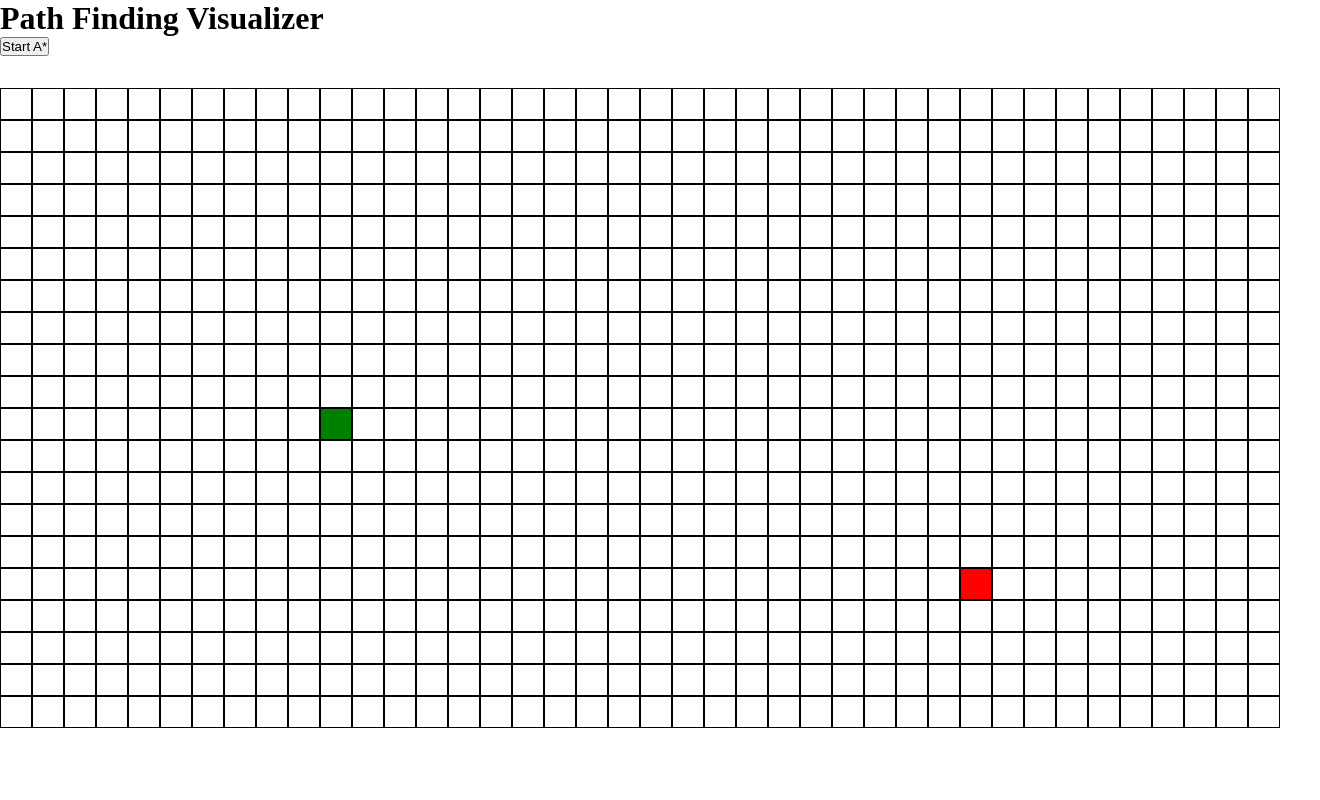
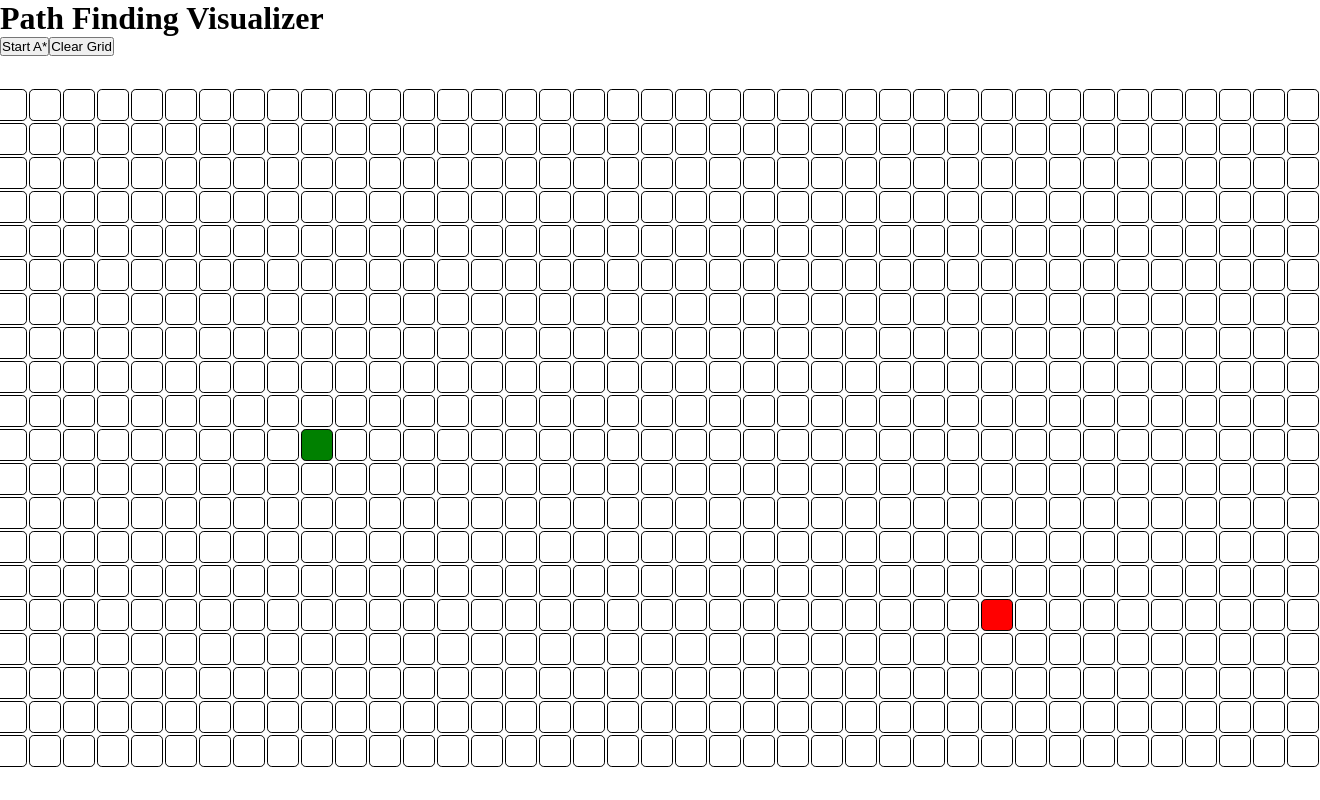
Before and after one commit to athulgeorge37/Path_Finding_Visualizer, a React (Create React App) app: page / in a window 1280 px wide. Shown: the whole page, 1320 px wide, since content can reach past the window. Built offline with nearby package versions, Linux system fonts and the light colour scheme.

Commit message:
better animation for visited cells

```diff
--- a/src/Grid.js
+++ b/src/Grid.js
@@ -1,5 +1,5 @@
 import Grid_Cell from "./Grid_Cell"
-import { useState, } from 'react';
+import { useEffect, useState, } from 'react';
 import "./Grid.css"
 import { PriorityQueue } from "./priority_queue"
 
@@ -12,18 +12,16 @@ const START_CELL_Y = 10
 const END_CELL_X = 30
 const END_CELL_Y = 15
 
-const DELAY_ANIMATION = 5
+const DELAY_ANIMATION = 10   // was 5
 
-function Grid() {
-
-    // const my_Grid = []
-    const [my_Grid, set_my_Grid] = useState([])
+let my_start_cell = null
+let my_end_cell = null
 
 
-    const visited_cells = []
+const initialise_empty_grid = () => {
 
-    let my_start_cell = null
-    let my_end_cell = null
+    const empty_grid = []
+
     for (let y = 0; y < GRID_HEIGHT; y++) {
         const my_row = []
         for (let x = 0; x < GRID_LENGTH; x++) {
@@ -56,12 +54,71 @@ function Grid() {
             }
 
         }
-        my_Grid.push(my_row)
+        empty_grid.push(my_row)
+    }
+
+    is_empty_grid(empty_grid)
+    return empty_grid
+}
+
+
+const is_empty_grid = (my_Grid) => {
+    let is_empty = true
+    for (const row of my_Grid) {
+        for (const my_cell of row) {
+            console.log("my_cell.is_Wall", my_cell.is_Wall)
+            if (my_cell.is_Wall || my_cell.is_path) {
+                is_empty = false
+            }
+
+        }
+    }
+
+    console.log()
+    if (is_empty) {
+        console.log("my_Grid is empty")
+    } else {
+        console.log("my_Grid is not empty!!!")
+    }
+    console.log()
+}
+
+
+
+function Grid() {
+    // the grid is only rendered once, grid cell components are updated and rendered for walls
+    // searched areas and paths are updated using getElementByID classnames
+
+    // all grid cell objects are kept in this array
+    // const my_Grid = []
+    const [my_Grid, set_my_Grid] = useState(initialise_empty_grid())
+
+    // contains all visited cell objects
+    const visited_cells = []
+
+    // initialising the grid cells
+
+
+    useEffect(() => {
+        console.log()
+        console.log("useffect running")
+
+        is_empty_grid(my_Grid)
+        console.log()
+
+    });
+
+    const empty_grid = () => {
+
+        console.log()
+        console.log("clearing grid")
+        set_my_Grid(initialise_empty_grid())
+        console.log()
     }
 
 
     let mouse_down = false
-
+    // below 3 handle_mouse methods are for clicking and dragging walls on the grid
     const handle_mouse_down = (update_wall, x, y) => {
         update_wall()
         my_Grid[y][x].is_Wall = !my_Grid[y][x].is_Wall
@@ -81,17 +138,17 @@ function Grid() {
 
 
     const A_STAR_Algorithm = () => {
-        console.log("A Star algo")
-        // console.log("my_Grid =", my_Grid)
+        console.log("Starting A Star algo")
 
         let my_queue = new PriorityQueue();
 
         my_queue.enqueue(my_start_cell, 0)
 
-        let came_from = {}
+        let came_from = {} // a dictionary of values containing where each cell originated from of type(cell)
         came_from[my_start_cell.my_key] = null
 
-        let cost_so_far = {}
+        let cost_so_far = {} // a dictionary containing the cell as the key
+        // and the distance from start cell to the current cell as the value
         cost_so_far[my_start_cell.my_key] = 0
 
         let current_cell = null
@@ -99,15 +156,17 @@ function Grid() {
             current_cell = my_queue.dequeue().element
 
             if (current_cell === my_end_cell) {
+                // end cell found, breaking out of while loop
                 break
             }
 
-            const neighbor_cells = generate_neighbor_cells(my_Grid, current_cell)
-            for (let n=0; n < neighbor_cells.length; n++) {
+            // going through each of the valid neighbor cells
+            // and adding them to the dictionaries
+            for (const neighbor_cell of generate_neighbor_cells(current_cell)) {
 
-                const neighbor_cell = neighbor_cells[n]
                 const new_cost = cost_so_far[current_cell.my_key] + 1
 
+                // adding each neighbor cell to visited cell to animate them later
                 visited_cells.push(neighbor_cell)
 
                 if (!(neighbor_cell.my_key in cost_so_far) || new_cost < cost_so_far[neighbor_cell.my_key]) {
@@ -120,12 +179,10 @@ function Grid() {
             }
         }
 
-
+        // constructing the path
         const my_cell_path = []
         let my_cell = current_cell
-        let n = 1;
         while (my_cell != null) {
-
             my_cell.is_path = true
             my_cell_path.push(my_cell)
             my_cell = came_from[my_cell.my_key]
@@ -134,9 +191,9 @@ function Grid() {
         // checking if we have found a path
         if (my_cell_path[0] === my_end_cell) {
             console.log("end cell found")
-            console.log("my_cell_path", my_cell_path)
+            // console.log("my_cell_path", my_cell_path)
 
-            // constructing the searched area with a delay
+            // changing cells to searched area color with a delay
             for (let k=0; k < visited_cells.length; k++) {
                 setTimeout(() => {
                     const neighbor_cell = visited_cells[k]
@@ -149,13 +206,12 @@ function Grid() {
                         visited_class_name += " End";
                     }
 
+                    document.getElementById(neighbor_cell.my_key).className = visited_class_name
 
-                    document.getElementById(neighbor_cell.my_key).className = visited_class_name
-                }, DELAY_ANIMATION * k)
+                }, DELAY_ANIMATION * k);
             }
 
-
-            // creating the path with a delay
+            // changing cells to path color with a delay
             const do_after = visited_cells.length * DELAY_ANIMATION
             for (let n=0; n < my_cell_path.length; n++) {
                 setTimeout(() => {
@@ -169,36 +225,39 @@ function Grid() {
                         path_class_name += " End";
                     }
 
+                    document.getElementById(my_cell.my_key).className = path_class_name
 
-                    document.getElementById(my_cell.my_key).className = path_class_name
-                }, do_after + (DELAY_ANIMATION * n))
+                }, do_after + ((DELAY_ANIMATION + 25) * n));
             }
 
-            // set_my_Grid(my_Grid)
         } else {
             console.log("could not find the end cell")
         }
     }
 
 
-    const generate_neighbor_cells = (grid, current_cell) => {
+    const generate_neighbor_cells = (current_cell) => {
+        // generates all valid neighbor cells of a particular cell
+
         //                       x, y
         const neighbor_index = [[0, 1], [1, 0], [0, -1], [-1, 0]]
 
         const my_neighbors = []
-        for (let i=0; i < 4; i++) {
+        for (let i=0; i < neighbor_index.length; i++) {
             try {
                 const new_x = current_cell.x_val + neighbor_index[i][0]
                 const new_y = current_cell.y_val + neighbor_index[i][1]
 
                 const new_neighbor = my_Grid[new_y][new_x]
 
+                // checking if the neighbor cell is a wall or not
                 if (!new_neighbor.is_Wall) {
                     my_neighbors.push(new_neighbor)
                 }
 
             }
             catch (TypeError) {
+                // incase we run into the edges of the grid, we can avoid index errors
                 continue
             }
         }
@@ -208,6 +267,7 @@ function Grid() {
 
 
     const heuristic = (cell) => {
+        // estimates the L distance from a particalar cell to the end cell
         return Math.abs(my_end_cell.x_val - cell.x_val) + Math.abs(my_end_cell.y_val - cell.y_val)
     }
 
@@ -215,6 +275,7 @@ function Grid() {
     return (
         <>
             <button onClick={A_STAR_Algorithm}>Start A*</button>
+            <button onClick={empty_grid}>Clear Grid</button>
             <div className="Grid">
                 {my_Grid.map((row, row_ID) => {
                     return (
--- a/src/Grid_Cell.css
+++ b/src/Grid_Cell.css
@@ -1,9 +1,11 @@
 .Grid_Cell {
   border: none;
-  margin: 0;
+  margin: 1px;
   border: 1px solid black;
   width: 30px;
   height: 30px;
+  background-color: white;
+  border-radius: 15%;
 }
 
 
@@ -13,6 +15,7 @@
 
 .Visited {
     background-color: lightblue;
+    animation: animate_visited 1.5s ease-in 0s;
 }
 
 .Path {
@@ -26,3 +29,23 @@
 .End {
     background-color: red;
 }
+
+@keyframes animate_visited {
+
+    0% {
+        transform: scale(0.3);
+        background-color: aqua;
+        border-radius: 50%;
+    }
+
+    50% {
+        transform: scale(1.1);
+        transform: rotate(90deg);
+        background-color: aquamarine;
+    }
+
+    /* 100% {
+        background-color: lightblue;
+    } */
+
+}
```
Also changed, not shown: src/Grid_Cell.js (+6 -2 lines).
